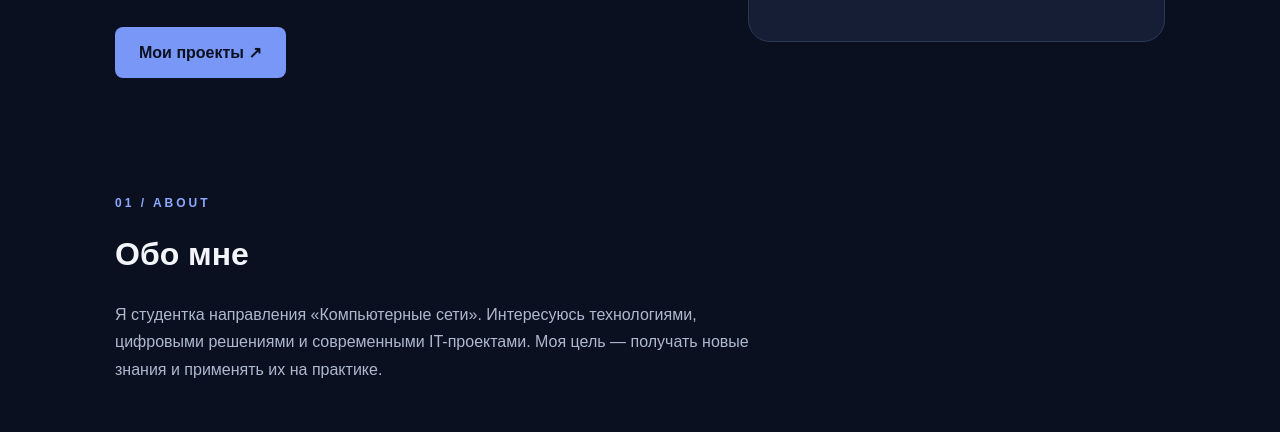
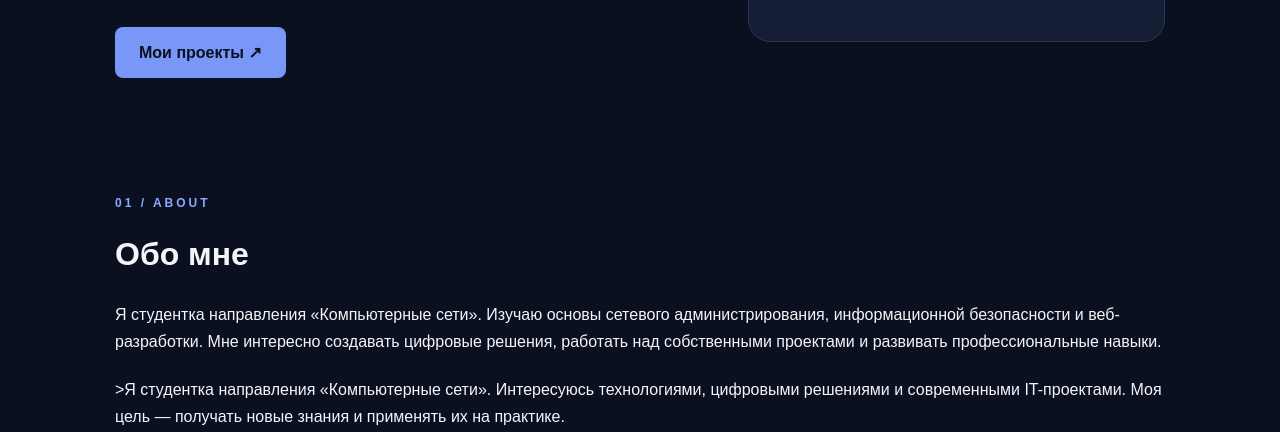
Before and after one commit to idirisovaaruuzat0-lab/student-portfolio, a plain HTML site: page index.html in a window 1280 px wide. Shown: the part 520-952 px from the top of the page. Drawn offline with Linux system fonts and the light colour scheme.

Commit message:
Improve about section

```diff
--- a/index.html
+++ b/index.html
@@ -39,7 +39,7 @@
     <section id="about">
       <span class="tag">01 / ABOUT</span>
       <h2>Обо мне</h2>
-      <p>Я студентка направления «Компьютерные сети». Интересуюсь технологиями, цифровыми решениями и современными IT-проектами. Моя цель — получать новые знания и применять их на практике.</p>
+      <p<p>Я студентка направления «Компьютерные сети». Изучаю основы сетевого администрирования, информационной безопасности и веб-разработки. Мне интересно создавать цифровые решения, работать над собственными проектами и развивать профессиональные навыки.</p>>Я студентка направления «Компьютерные сети». Интересуюсь технологиями, цифровыми решениями и современными IT-проектами. Моя цель — получать новые знания и применять их на практике.</p>
     </section>
 
     <section id="skills">
```
